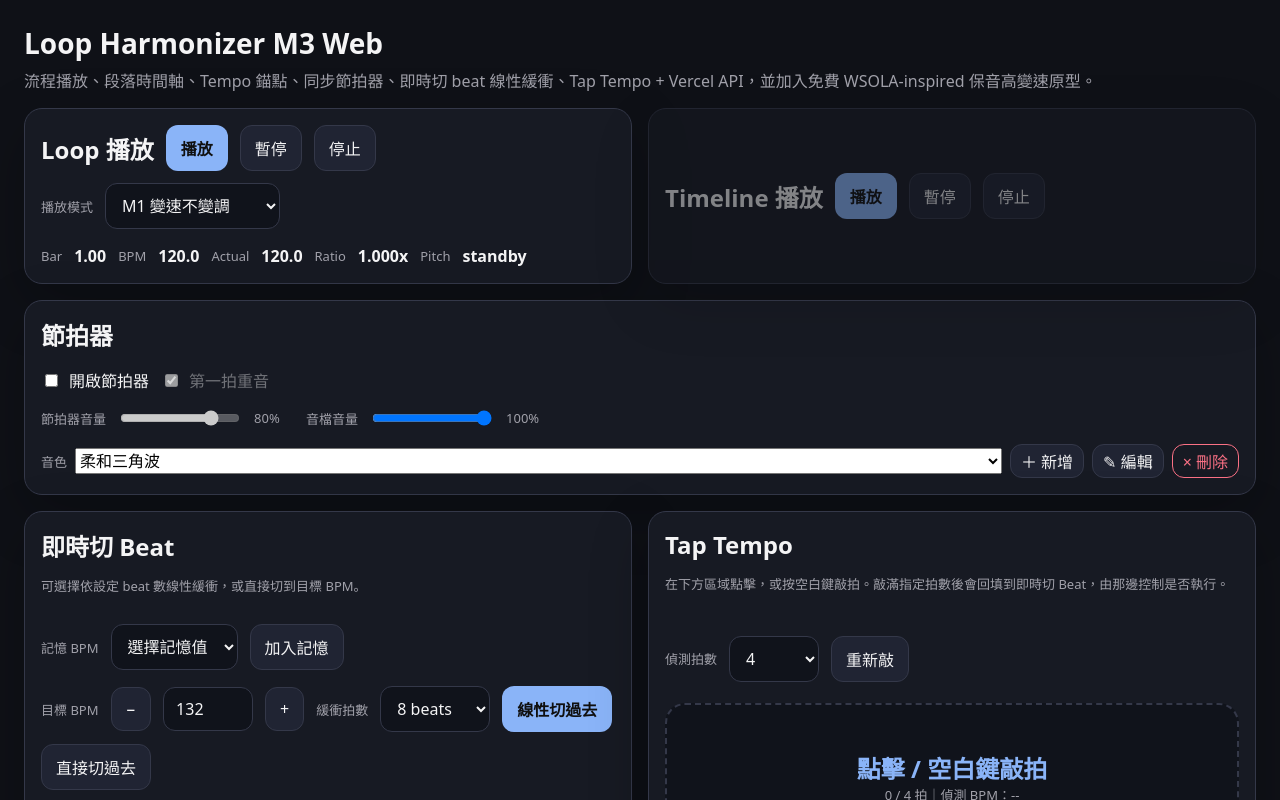
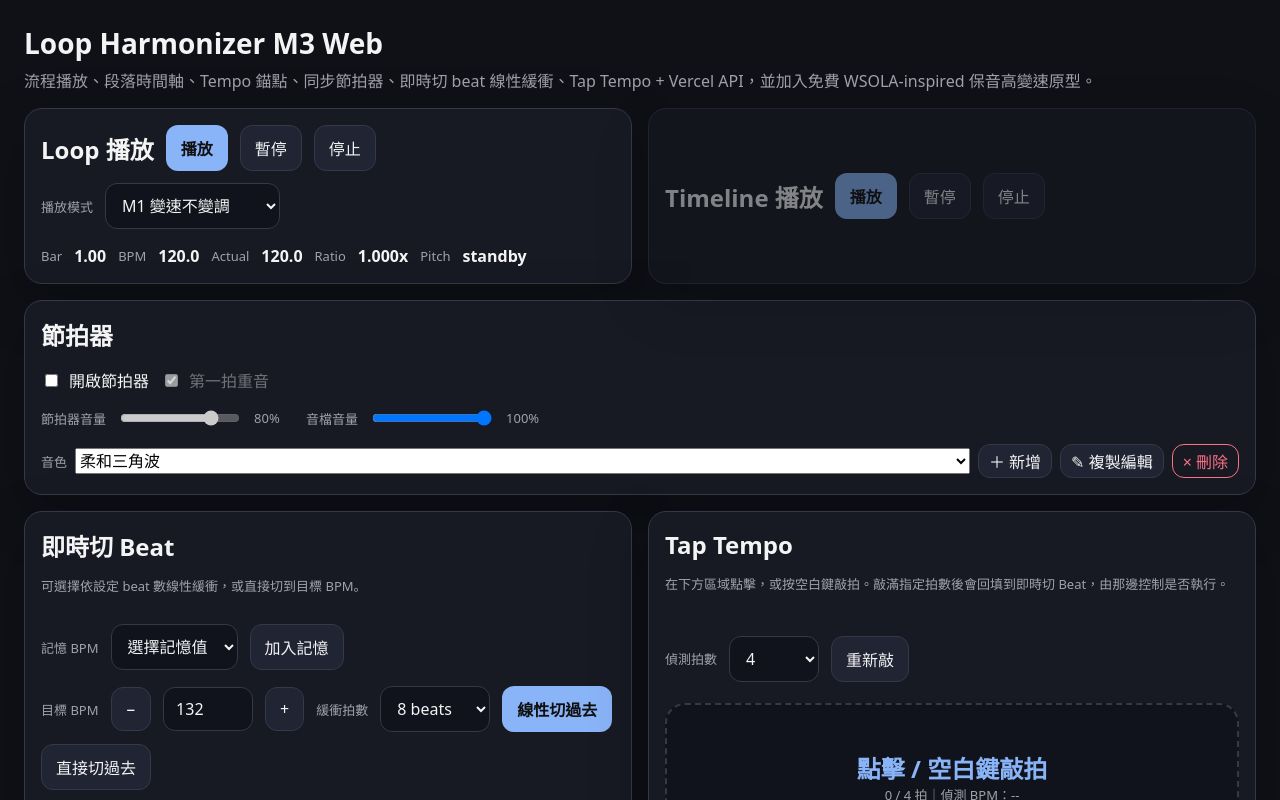
Before and after one commit to vickcn/loop-harmonizer-web, a Next.js app: page / in a window 1280 px wide. Shown: the top 800 px of the page. Built offline with nearby package versions, Linux system fonts and the light colour scheme.

Commit message:
fix edit button: allow cloning built-in sounds; show 複製編輯 for built-ins
https://claude.ai/code/session_01N5k7mHQ813KNAp17JgtdcA

```diff
--- a/components/MetronomePanel.tsx
+++ b/components/MetronomePanel.tsx
@@ -43,7 +43,11 @@ export function MetronomePanel({
 
   const openEdit = () => {
     if (!currentSound) return;
-    setEditingSound(currentSound);
+    // built-in: clone with fresh id so it saves as new custom sound
+    const forEdit = currentSound.builtIn
+      ? { ...currentSound, id: `custom-${Date.now()}`, builtIn: undefined }
+      : currentSound;
+    setEditingSound(forEdit);
     setEditorOpen(true);
   };
 
@@ -137,11 +141,10 @@ export function MetronomePanel({
           <button
             className="btn"
             style={{ padding: "4px 10px" }}
-            disabled={currentSound?.builtIn}
-            title={currentSound?.builtIn ? "內建音色不可編輯" : "編輯"}
+            title={currentSound?.builtIn ? "以此音色為基礎建立自訂音色" : "編輯音色"}
             onClick={openEdit}
           >
-            ✎ 編輯
+            {currentSound?.builtIn ? "✎ 複製編輯" : "✎ 編輯"}
           </button>
           <button
             className="btn danger"
```
